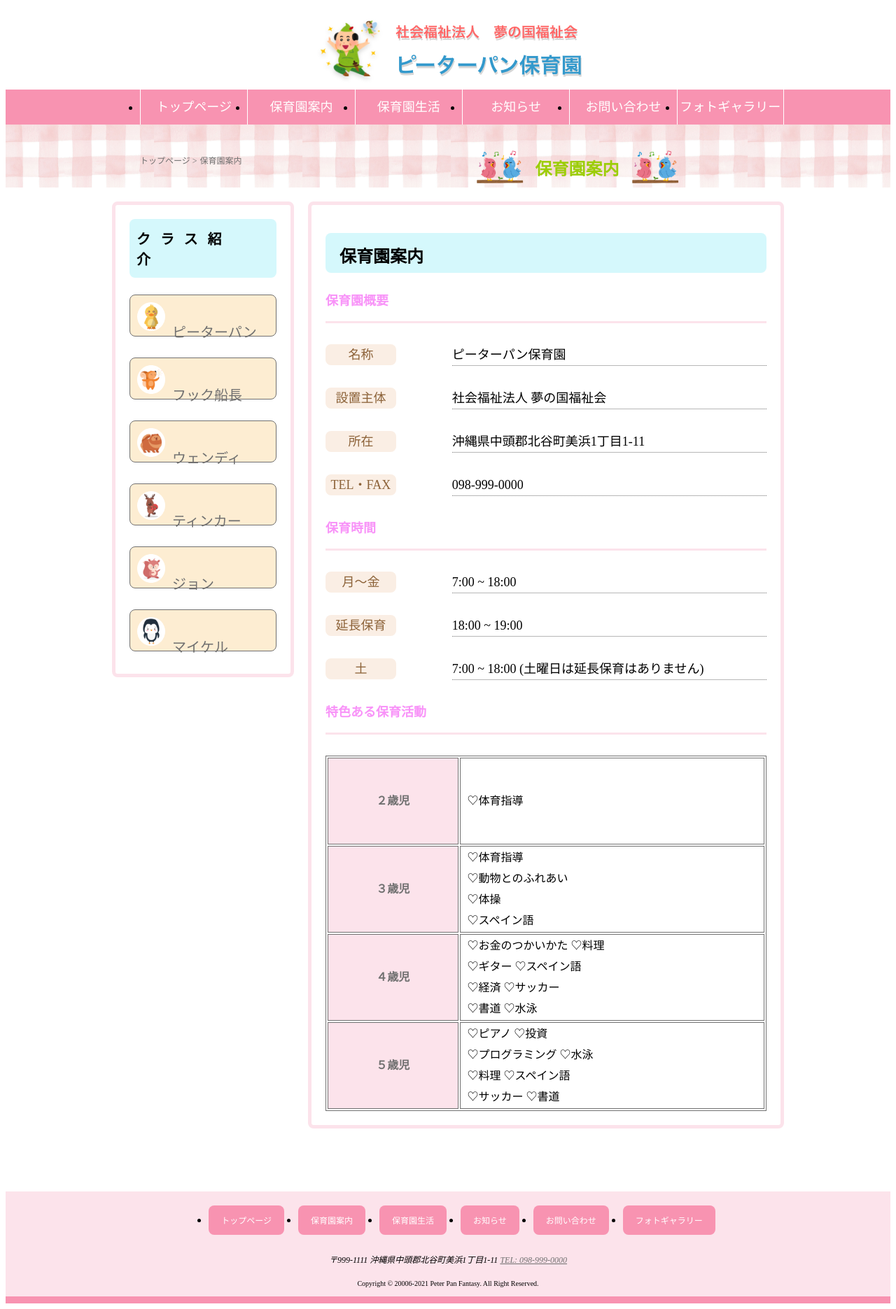
After one commit to Ikko-T/Daycare-Web-_site, a PHP site: page /about.html in a window 1280 px wide. The commit adds this page. Shown: the whole page at 70% size. Run offline with PHP 8.4, Linux system fonts and the light colour scheme; some libraries are stand-ins or nearby versions.

Commit message:
Marked up and styled the main contents of the about page.

```diff
--- /dev/null
+++ b/about.html
@@ -0,0 +1,169 @@
+<!DOCTYPE html>
+<html lang="ja">
+  <head>
+    <meta charset="UTF-8" />
+    <meta http-equiv="X-UA-Compatible" content="IE=edge" />
+    <meta name="viewport" content="width=device-width, initial-scale=1.0" />
+    <link rel="stylesheet" href="css/reset.css" />
+    <link rel="stylesheet" href="css/style.css" />
+    <title>Peter Pan Daycare</title>
+  </head>
+
+  <body id="about">
+    <div class="page">
+      <header>
+        <h1 class="logo">
+          <a href="#"><img src="images/header-logo.png" alt="ロゴ" /></a>
+        </h1>
+      </header>
+      <main>
+        <nav class="upper">
+          <ul>
+            <li><a href="#">トップページ</a></li>
+            <li><a href="#">保育園案内</a></li>
+            <li><a href="#">保育園生活</a></li>
+            <li><a href="#">お知らせ</a></li>
+            <li><a href="#">お問い合わせ</a></li>
+            <li><a href="#">フォトギャラリー</a></li>
+          </ul>
+        </nav>
+        <div class="wrapper">
+          <div class="group">
+            <ol class="breadcrumbs">
+              <li><a href="/">トップページ &gt;</a></li>
+              <li><a href="#">保育園案内</a></li>
+            </ol>
+            <div class="sub_group">
+              <img src="images/birds-singing.png" alt="歌う小鳥" />
+              <h2>保育園案内</h2>
+              <img src="images/birds-singing.png" alt="歌う小鳥" />
+            </div>
+          </div>
+        </div>
+        <div class="box">
+          <aside>
+            <h2>クラス紹介</h2>
+            <p>
+              <a href="#"><img src="images/icon-peterpan.png" alt="ピーターパン" />ピーターパン</a>
+            </p>
+            <p>
+              <a href="#"><img src="images/icon-captain-hook.png" alt="フック船長" />フック船長</a>
+            </p>
+            <p>
+              <a href="#"><img src="images/icon-wendy.png" alt="ウェンディ" />ウェンディ</a>
+            </p>
+            <p>
+              <a href="#"><img src="images/icon-tinkerbell.png" alt="ティンカー" />ティンカー</a>
+            </p>
+            <p>
+              <a href="#"><img src="images/icon-john.png" alt="ジョン" />ジョン</a>
+            </p>
+            <p>
+              <a href="#"><img src="images/icon-michael.png" alt="マイケル" />マイケル</a>
+            </p>
+          </aside>
+          <div class="contents">
+            <section class="info">
+              <h2>保育園案内</h2>
+            </section>
+            <section class="outline">
+              <h3>保育園概要</h3>
+              <hr />
+              <dl>
+                <div class="item">
+                  <dt>名称</dt>
+                  <dd>ピーターパン保育園</dd>
+                </div>
+                <div class="item">
+                  <dt>設置主体</dt>
+                  <dd>社会福祉法人 夢の国福祉会</dd>
+                </div>
+                <div class="item">
+                  <dt>所在</dt>
+                  <dd>沖縄県中頭郡北谷町美浜1丁目1-11</dd>
+                </div>
+                <div class="item">
+                  <dt>TEL・FAX</dt>
+                  <dd>098-999-0000</dd>
+                </div>
+              </dl>
+            </section>
+            <section class="hours">
+              <h3>保育時間</h3>
+              <hr />
+              <dl>
+                <div class="item">
+                  <dt>月〜金</dt>
+                  <dd>7:00 ~ 18:00</dd>
+                </div>
+                <div class="item">
+                  <dt>延長保育</dt>
+                  <dd>18:00 ~ 19:00</dd>
+                </div>
+                <div class="item">
+                  <dt>土</dt>
+                  <dd>7:00 ~ 18:00 (土曜日は延長保育はありません)</dd>
+                </div>
+              </dl>
+            </section>
+            <section class="activity">
+              <h3>特色ある保育活動</h3>
+              <hr />
+              <table>
+                <tr>
+                  <th>２歳児</th>
+                  <td>♡体育指導</td>
+                </tr>
+                <tr>
+                  <th>３歳児</th>
+                  <td>
+                    ♡体育指導<br />
+                    ♡動物とのふれあい<br />
+                    ♡体操<br />
+                    ♡スペイン語
+                  </td>
+                </tr>
+                <tr>
+                  <th>４歳児</th>
+                  <td>
+                    ♡お金のつかいかた ♡料理<br />
+                    ♡ギター ♡スペイン語<br />
+                    ♡経済 ♡サッカー<br />
+                    ♡書道 ♡水泳
+                  </td>
+                </tr>
+                <tr>
+                  <th>５歳児</th>
+                  <td>
+                    ♡ピアノ ♡投資<br />
+                    ♡プログラミング ♡水泳<br />
+                    ♡料理 ♡スペイン語<br />
+                    ♡サッカー ♡書道
+                  </td>
+                </tr>
+              </table>
+            </section>
+          </div>
+        </div>
+        <footer>
+          <nav class="bottom">
+            <ul>
+              <li><a href="#">トップページ</a></li>
+              <li><a href="#">保育園案内</a></li>
+              <li><a href="#">保育園生活</a></li>
+              <li><a href="#">お知らせ</a></li>
+              <li><a href="#">お問い合わせ</a></li>
+              <li><a href="#">フォトギャラリー</a></li>
+            </ul>
+          </nav>
+          <address>
+            〒999-1111 沖縄県中頭郡北谷町美浜1丁目1-11&nbsp;<a href="tel:098-999-0000">TEL:&nbsp;098-999-0000</a>
+          </address>
+          <p>
+            <small>Copyright &copy; 20006-2021 Peter Pan Fantasy. All Right Reserved.</small>
+          </p>
+        </footer>
+      </main>
+    </div>
+  </body>
+</html>
--- a/css/style.css
+++ b/css/style.css
@@ -33,7 +33,7 @@ header a img {
 }
 
 /***************メインビュー*****************/
-.main_visual {
+#top_page .main_visual {
   background-image: url(../images/main-image.png);
   background-size: cover;
   width: 100%;
@@ -79,7 +79,7 @@ nav.upper li a:hover {
 }
 
 /**************イントロ*****************/
-main .wrapper {
+#top_page main .wrapper {
   background-image: url(../images/bg-check-pattern.png);
   background-repeat: repeat;
   width: 100%;
@@ -293,3 +293,125 @@ footer p {
   margin-bottom: 34px;
   font-size: 12px;
 }
+
+/*************アバウトページ*****************/
+#about main .wrapper {
+  background-image: url(../images/bg-check-pattern.png);
+  background-repeat: repeat-x;
+  width: 100%;
+  height: 90px;
+  margin-bottom: 20px;
+}
+
+#about .group {
+  width: 960px;
+  margin: 0 auto;
+  display: flex;
+}
+
+#about .breadcrumbs {
+  margin-top: 42px;
+}
+
+#about .breadcrumbs li {
+  display: inline-block;
+}
+
+#about .breadcrumbs a {
+  text-decoration: none;
+  color: #707070;
+  font-size: 12px;
+}
+
+#about .sub_group {
+  margin-top: 24px;
+  margin-left: 334px;
+  display: flex;
+  align-items: center;
+}
+#about .sub_group h2 {
+  font-size: 24px;
+  color: #9ccd08;
+  margin-left: 17px;
+  margin-right: 17px;
+}
+
+#about .contents {
+  border: 5px solid #fce3eb;
+  border-radius: 8px;
+  margin-bottom: 50px;
+  padding: 20px;
+}
+
+#about .info h2 {
+  font-size: 24px;
+  background-color: #d5f8fc;
+  border-radius: 8px;
+  margin-bottom: 25px;
+  padding: 14px 0 8px 20px;
+}
+
+#about .outline h3,
+#about .hours h3,
+#about .activity h3 {
+  font-size: 18px;
+  color: #f893f8;
+}
+
+#about .outline hr,
+#about .hours hr,
+#about .activity hr {
+  background-color: #fce3eb;
+  height: 3px;
+  border: none;
+  margin-bottom: 30px;
+}
+
+#about .item {
+  display: flex;
+  margin-bottom: 31px;
+}
+
+#about .item dt {
+  width: 110px;
+  height: 30px;
+  line-height: 30px;
+  text-align: center;
+  font-size: 18px;
+  color: #8c6238;
+  background-color: #faeee4;
+  border-radius: 8px;
+  margin-right: 40px;
+}
+
+#about .item dd {
+  font-size: 18px;
+  line-height: 30px;
+  border-bottom: 1px dotted #707070;
+  width: 490px;
+}
+
+#about .activity table {
+  border: 1px solid #707070;
+  width: 100%;
+}
+
+#about .activity tr {
+  height: 120px;
+}
+
+#about .activity th {
+  width: 30%;
+  color: #707070;
+  text-align: center;
+  line-height: 120px;
+  background-color: #fce3eb;
+  border: 1px solid #707070;
+}
+
+#about .activity td {
+  line-height: 30px;
+  border: 1px solid #707070;
+  vertical-align: middle;
+  padding-left: 10px;
+}
--- a/index.html
+++ b/index.html
@@ -9,7 +9,7 @@
     <title>Peter Pan Daycare</title>
   </head>
 
-  <body>
+  <body id="top_page">
     <div class="page">
       <header>
         <h1 class="logo">
```
